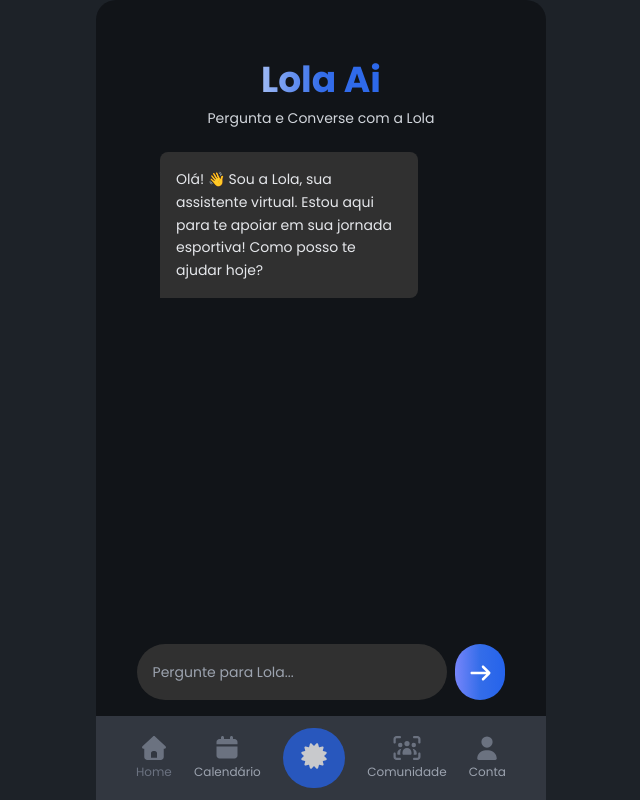
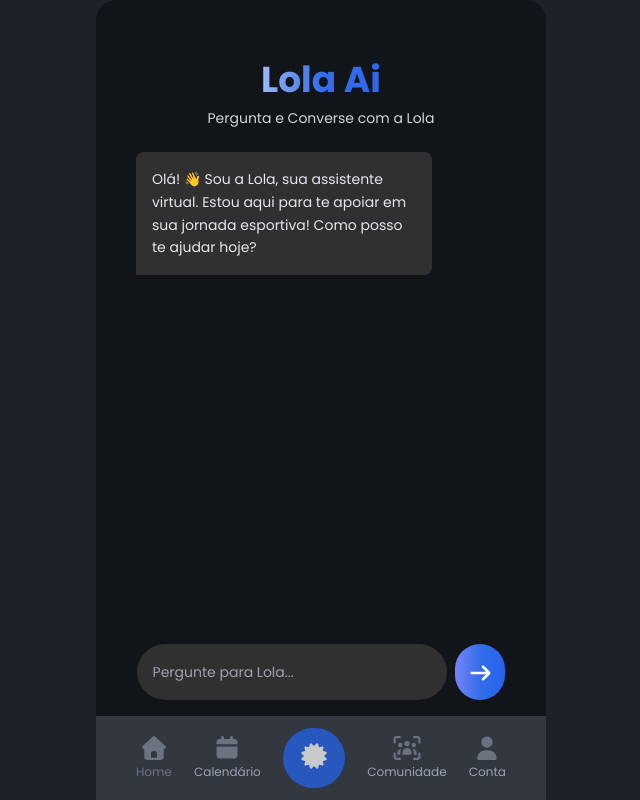
Before and after one commit to Bernardo07dev/Passa-Bola-Sprint-4, a React (Vite) app in the folder Passa-Bola/: page /LolaAi in a window 1280 px wide. Shown: the whole page, without its empty margins (319-959 px from the left). Built offline with nearby package versions, Linux system fonts and the light colour scheme.

Commit message:
Update LolaAi.jsx

```diff
--- a/Passa-Bola/src/pages/atleta/LolaAi.jsx
+++ b/Passa-Bola/src/pages/atleta/LolaAi.jsx
@@ -57,7 +57,7 @@ const LolaAi = () => {
         <p className='text-sm font-light text-gray-300 mt-2'>Pergunta e Converse com a Lola</p>
       </header>
 
-      <main className="flex flex-col px-16 text-white w-full max-w-[500px] h-[calc(100vh-300px)] overflow-y-auto scrollbar-hide">
+      <main className="flex flex-col px-10 text-white w-full max-w-[500px] h-[calc(100vh-300px)] overflow-y-auto scrollbar-hide">
           {messages.map((msg, idx) => (
             <div
               key={idx}
```
